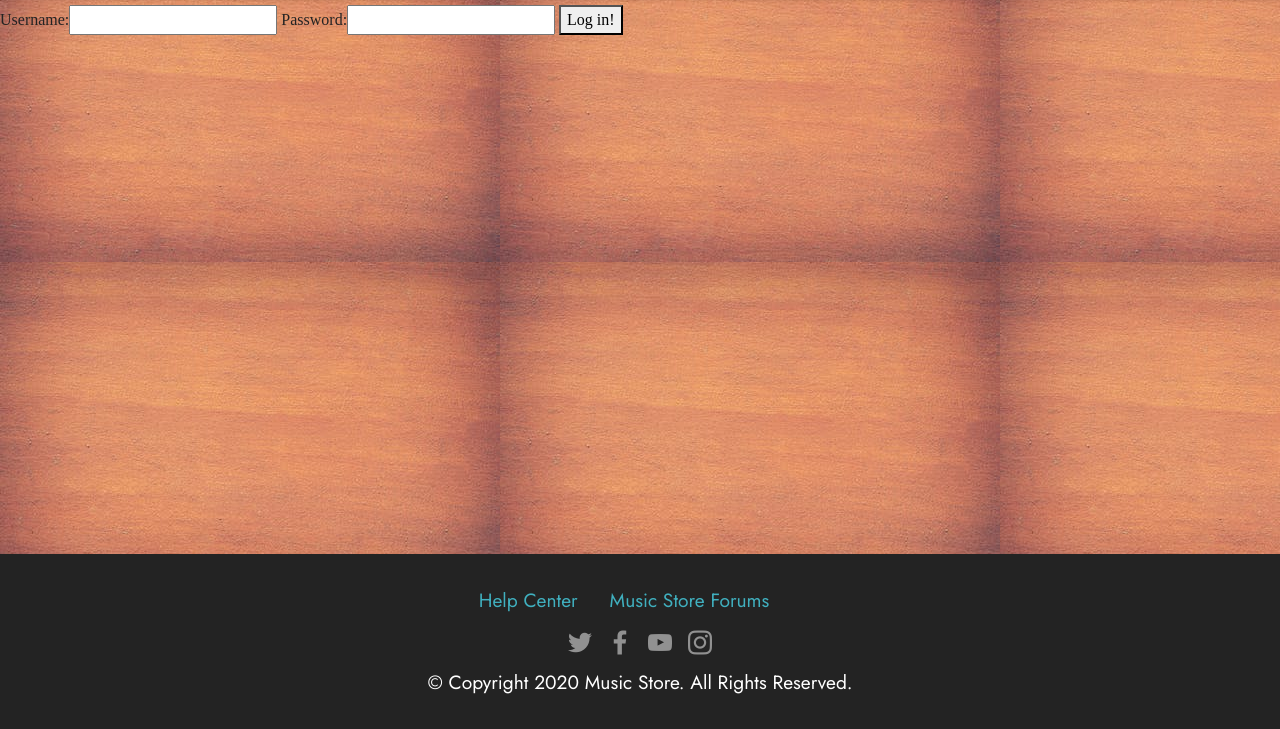
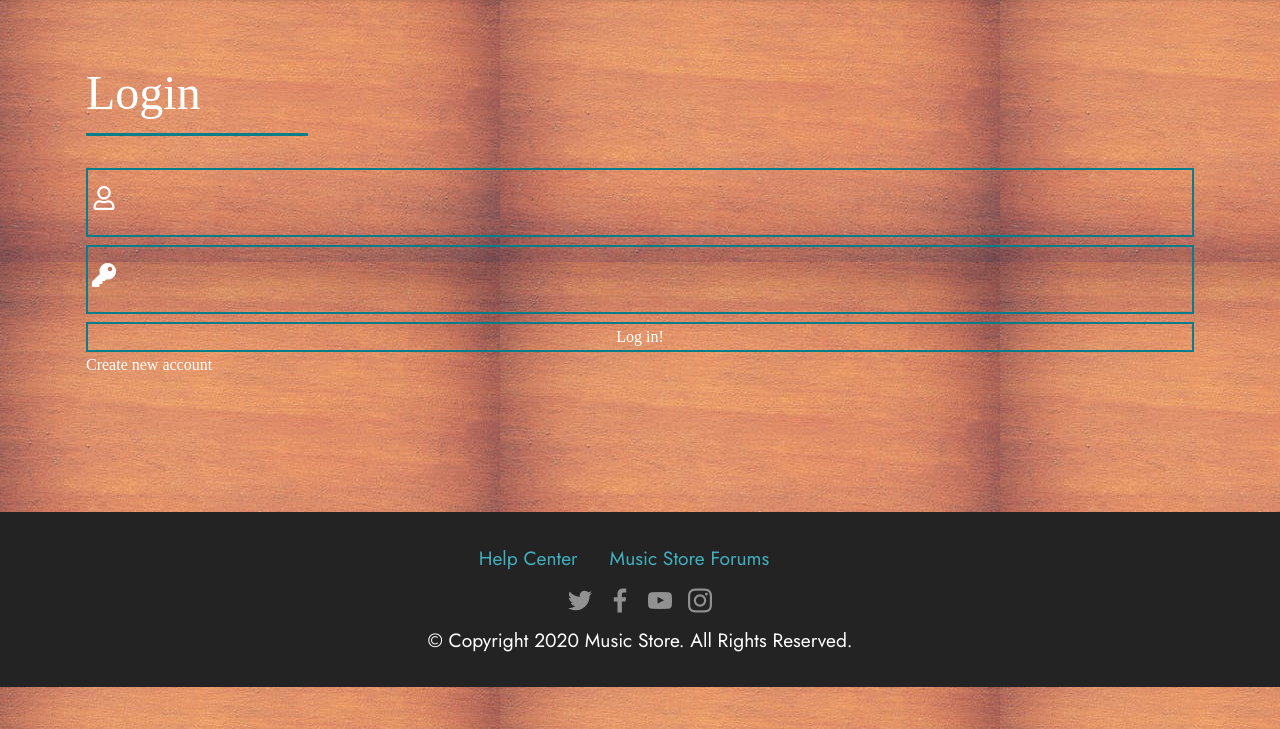
Before and after one commit to immarianaas/MusicStore, a Django app: page /login/?next=/account/ in a window 1280 px wide. Shown: the part 71-800 px from the top of the page. Run offline with Django 3.2, Linux system fonts and the light colour scheme; some libraries are stand-ins or nearby versions.

Commit message:
html para new_account

```diff
--- a/app/static/app_css/app_css.css
+++ b/app/static/app_css/app_css.css
@@ -1,13 +1,6 @@
 main {
     margin-top: 1rem;
-    margin-bottom: 1rem;
-    height: 100%;
-    width: 100%;
-    position: relative;
-}
-
-.black_link {
-    color: black;
+    margin-bottom: 20ch;
 }
 
 body {
@@ -17,3 +10,105 @@ body {
 .font_size {
     font-size: 100%;
 }
+
+.login_box {
+    width: 100%;
+    margin-top: 5%;
+    margin-left: 33%;
+    color: white;
+}
+
+.login_box h1{
+    float: left;
+    width: 20%;
+    font-size: 3rem;
+    margin-bottom: 2rem;
+    border-bottom: 0.2rem solid #087e8b;
+    padding: 1rem 0;
+}
+
+.field_wrapper {
+    width: 100%;
+    overflow: hidden;
+    font-size: 1.5rem;
+    padding: 8px 0;
+    margin: 8px 0;
+}
+
+.field_wrapper i{
+    width: 2rem;
+    float: left;
+    margin-top: 0.5rem;
+    text-align: center;
+}
+
+.field_wrapper input{
+    border: none;
+    outline: none;
+    background: none;
+    color: white;
+    font-size: 18px;
+    width: 15rem;
+    float: left;
+    margin: 10px;
+}
+
+.btn-login {
+    width: 100%;
+    color: white;
+    background: none;
+    border: 2px solid #087e8b;
+    transition: 3s;
+}
+
+.btn-login:hover {
+    background-color: #087e8b;
+}
+
+.box-account {
+    width: 100%;
+    margin-top: 3%;
+    margin-left: 35%;
+    color: white;
+}
+
+.box-account h1{
+    margin-bottom: 2%;
+}
+
+.field-account {
+    width: 30%;
+    border: 2px solid #087e8b;
+    margin: 0.1rem;
+}
+
+.field-account input{
+    width: 100%;
+    background: none;
+    border: 0;
+    color: white;
+}
+
+.field-account select{
+    background-color: #087e8b;
+    opacity: 0.7;
+    border: 0;
+    color: white;
+}
+
+.btn-account {
+    width: 29.7%;
+    float: left;
+    text-align: center;
+    align-content: center;
+    background: none;
+    outline: none;
+    color: white;
+    cursor: pointer;
+    border: 2px solid #087e8b;
+    transition: 3s;
+}
+
+.btn-account:hover {
+    background-color: #087e8b;
+}
--- a/templates/home.html
+++ b/templates/home.html
@@ -1,10 +1,6 @@
 {% extends 'layout.html' %}
 
 {% block content %}
-    {% if not loggedin %}
-        <h2><a href="/create-account">Create new account!</a></h2>
-    {% endif %}
-
     <div class="container">
         <div class="row justify-content-center">
             <div class="col-12 col-md-6 col-lg-3">
--- a/templates/layout.html
+++ b/templates/layout.html
@@ -83,7 +83,7 @@
     {% block content %}{% endblock %}
 </main>
 
-<section class="fixed-bottom cid-s48P1Icc8J" once="footers" id="footer3-i">
+<section class="position-relative cid-s48P1Icc8J" once="footers" id="footer3-i">
     <div class="container">
         <div class="media-container-row align-center mbr-white">
             <div class="row row-links">
@@ -144,6 +144,5 @@
 <script src="{% static '/touchswipe/jquery.touch-swipe.min.js' %}"></script>
 <script src="{% static '/theme/js/script.js' %}"></script>
 
-
 </body>
 </html>
--- a/templates/login.html
+++ b/templates/login.html
@@ -1,10 +1,25 @@
 {% extends 'layout.html' %}
 
 {% block content %}
-    <form action="." method="post">
-        {% csrf_token %}
-        {{ form }}
-        <input type="submit" value="Log in!" />
-    </form>
+
+    <div class="container login_box">
+        <h1>Login</h1>
+        <form action="." method="post">
+            {% csrf_token %}
+            {{ form.non_field_errors }}
+            <div style="border: 2px solid #087e8b;" class="field_wrapper">
+                {{ form.username.errors }}
+                <i class="far fa-user"></i>
+                {{ form.username }}
+            </div>
+            <div style="border: 2px solid #087e8b;" class="field_wrapper">
+                {{ form.password.errors }}
+                <i class="fas fa-key"></i>
+                {{ form.password }}
+            </div>
+            <input class="btn-login" type="submit" value="Log in!" />
+            <a style="color: white; float: left; margin-top: 0.3rem" href="{% url 'create_account' %}">Create new account</a>
+        </form>
+    </div>
 
 {% endblock %}
```
Also changed, not shown: templates/create_account.html (+23 -14 lines), db.sqlite3.
